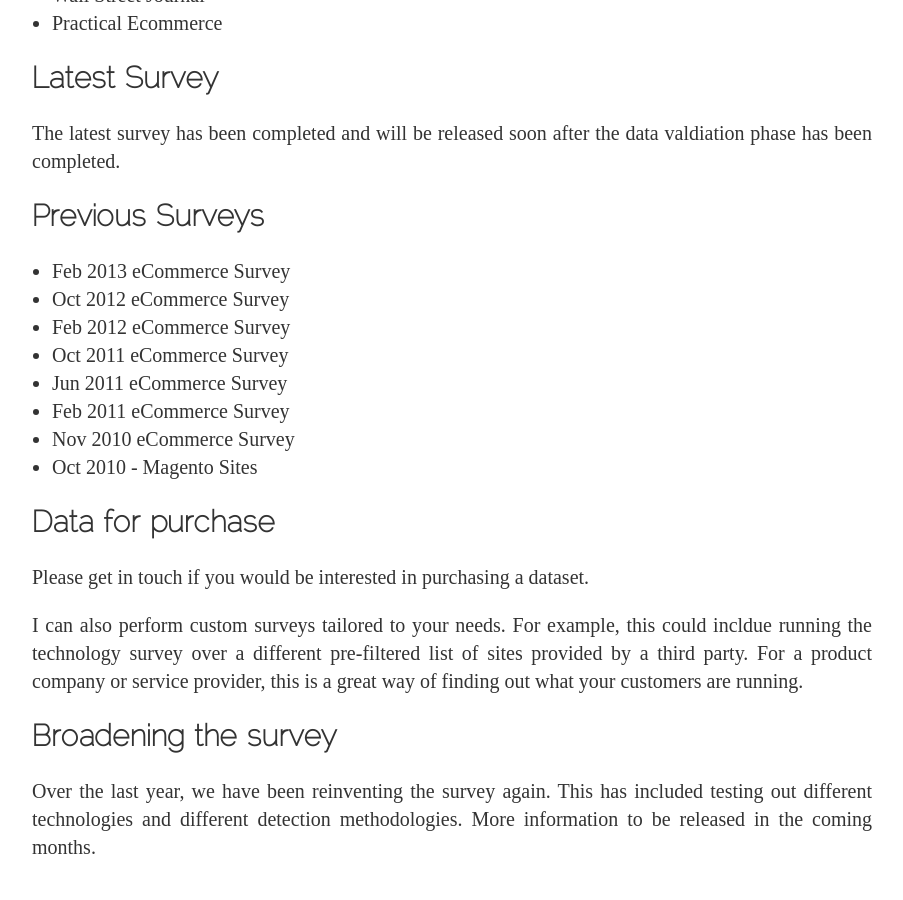
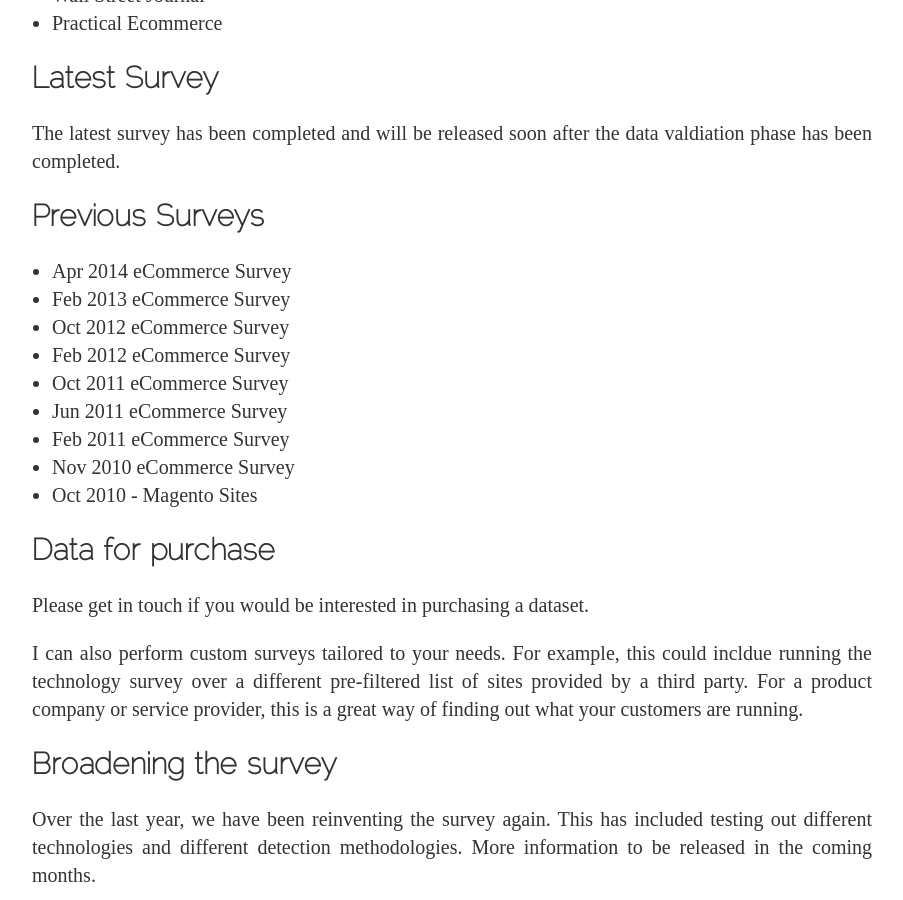
Before and after one commit to bobbyshaw/tomrobertshaw.net, a Jekyll site: the page built from ecommerce-survey.md, in a window 1280 px wide and 900 px high, scrolled down 747 px. Shown: the whole window, without its empty margins (188-1091 px from the left). Built offline with Jekyll 4.4.1, drawn with Linux system fonts in a browser that asks for light colours; Markdown is read by kramdown in place of the engine named in the settings; a script that is not in the unit is left out.

Commit message:
Add latest survey.

```diff
--- a/ecommerce-survey.md
+++ b/ecommerce-survey.md
@@ -26,6 +26,7 @@
 
 ## Previous Surveys
 
+- [Apr 2014 eCommerce Survey](/2014/04/april-2014-ecommerce-survey/)
 - [Feb 2013 eCommerce Survey](/2013/03/feb-2013-ecommerce-survey/)
 - [Oct 2012 eCommerce Survey](/2012/11/october-2012-ecommerce-survey/)
 - [Feb 2012 eCommerce Survey](/2012/02/feb-2012-ecommerce-survey/)
```
